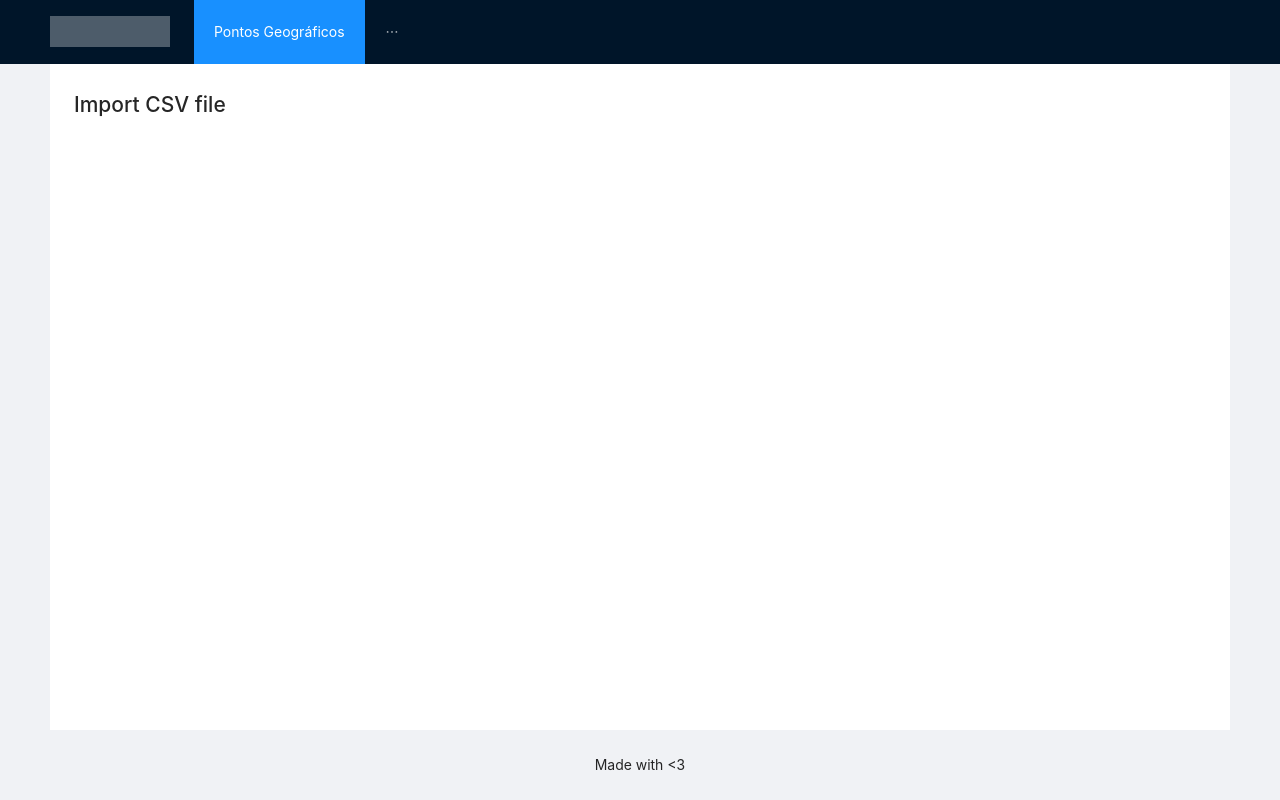
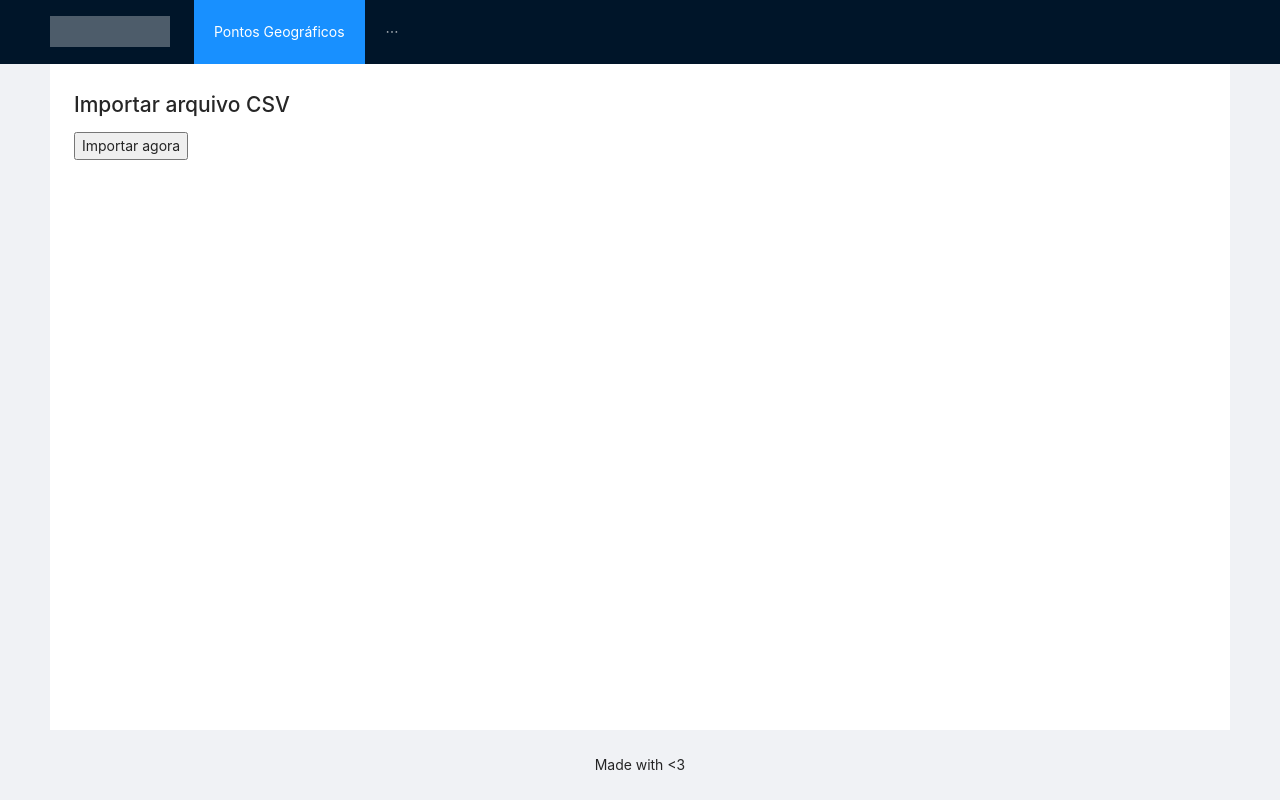
Before and after one commit to avpalmeira/geopoints-web, a React (Create React App) app in the folder web/: page /import in a window 1280 px wide. Built offline with nearby package versions, Linux system fonts and the light colour scheme; no server answers; what google-maps-react would draw is missing.

Commit message:
use Importer component with alert message

```diff
--- a/web/src/App.js
+++ b/web/src/App.js
@@ -2,6 +2,7 @@ import React from 'react';
 import { Layout, Menu } from 'antd';
 import { BrowserRouter as Router, Switch, Route, Link } from 'react-router-dom';
 import Map from './components/Map';
+import Importer from './components/Importer';
 
 import 'antd/dist/antd.css';
 import './index.css';
@@ -27,7 +28,7 @@ function App(props) {
         <Content style={{ padding: '0 50px' }}>
           <div className="site-layout-content">
             <Switch>
-              <Route path="/import"><h1>Import CSV file</h1></Route>
+              <Route path="/import"><Importer/></Route>
               <Route path="/"><Map/></Route>
             </Switch>
           </div>
--- /dev/null
+++ b/web/src/components/Importer.js
@@ -0,0 +1,17 @@
+import React from 'react';
+import { message } from 'antd';
+
+const Importer = (props) => {
+  const handleImport = () => {
+    message.info("Arquivo foi importado!");
+  }
+
+  return (
+    <div>
+      <h1>Importar arquivo CSV</h1>
+      <button onClick={handleImport}>Importar agora</button>
+    </div>
+  );
+}
+
+export default Importer;
```
